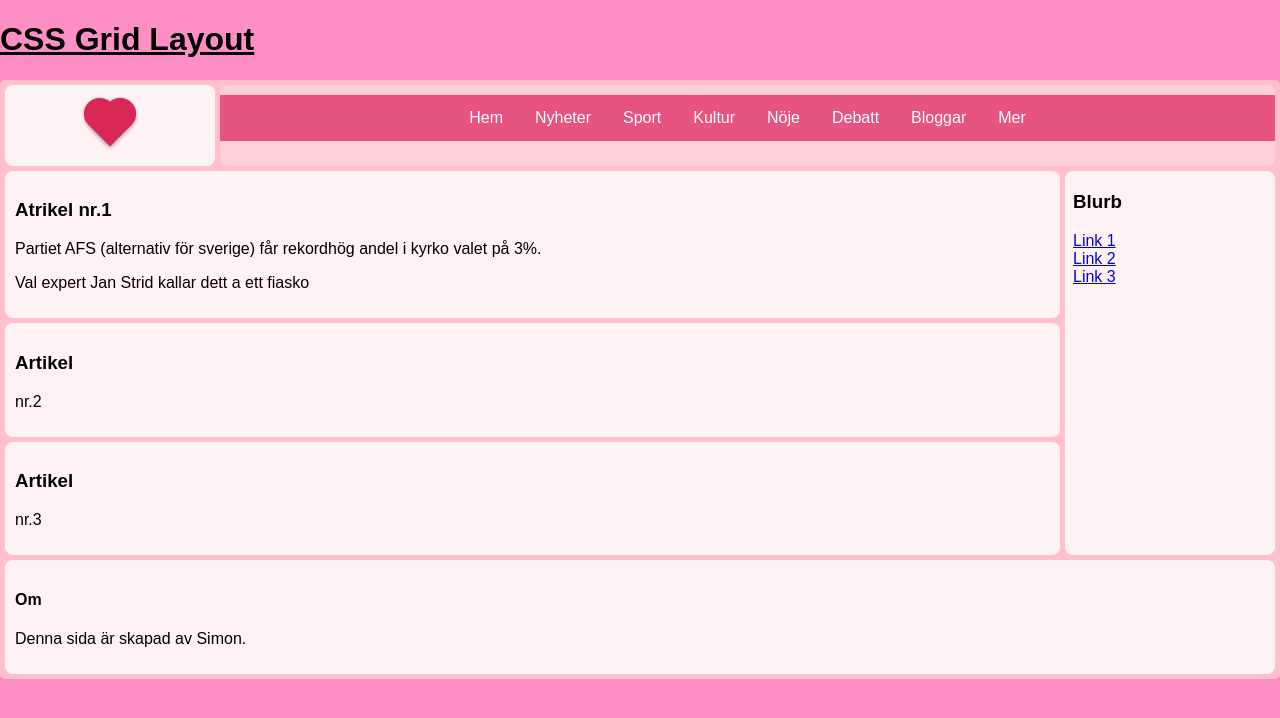
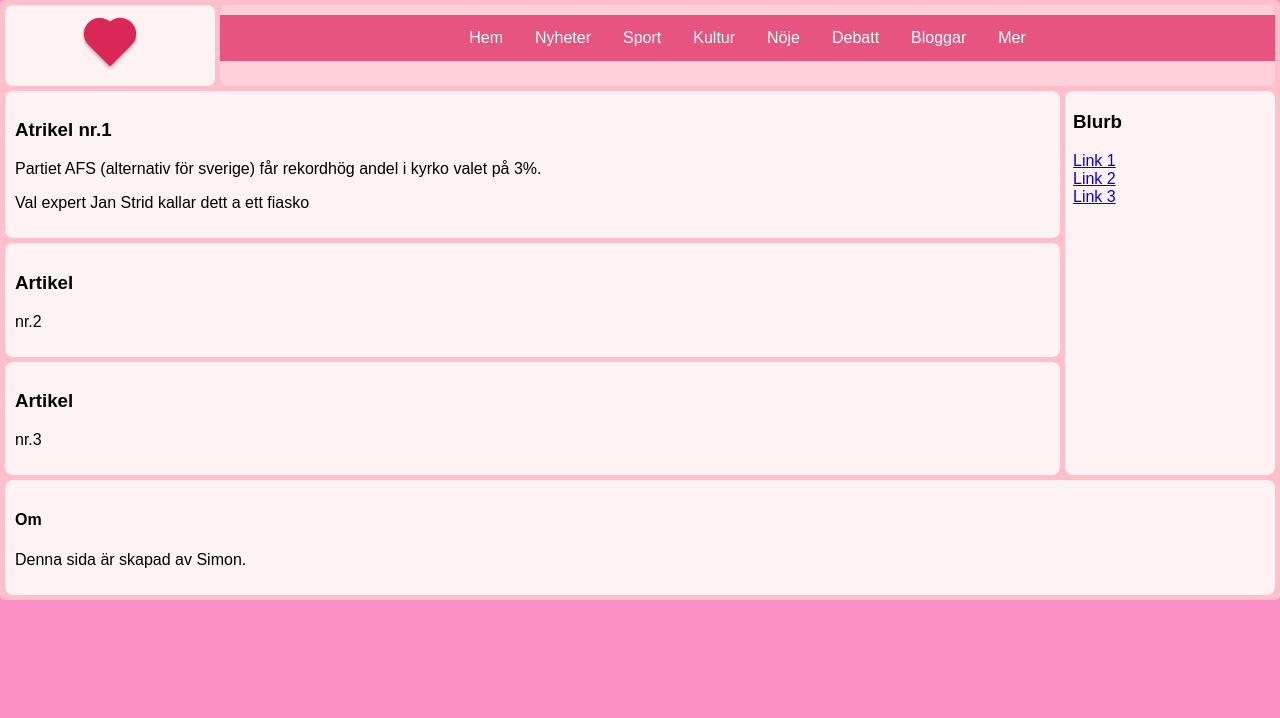
Before and after one commit to simfliXD/WEBB, a plain HTML site: page Meny_uppgift/Meny_layout.html in a window 1280 px wide. Drawn offline with Linux system fonts and the light colour scheme.

Commit message:
tog bort titel

```diff
--- a/Meny_uppgift/Meny_layout.html
+++ b/Meny_uppgift/Meny_layout.html
@@ -8,8 +8,6 @@
   </head>
 
   <body>
-    <h1><u>CSS Grid Layout</u></h1>
-
     <div class="grid">
       <div class="loga">
         <img src="bilder\loga.png" alt="&#10084;" width="60px" height="auto" />
```
